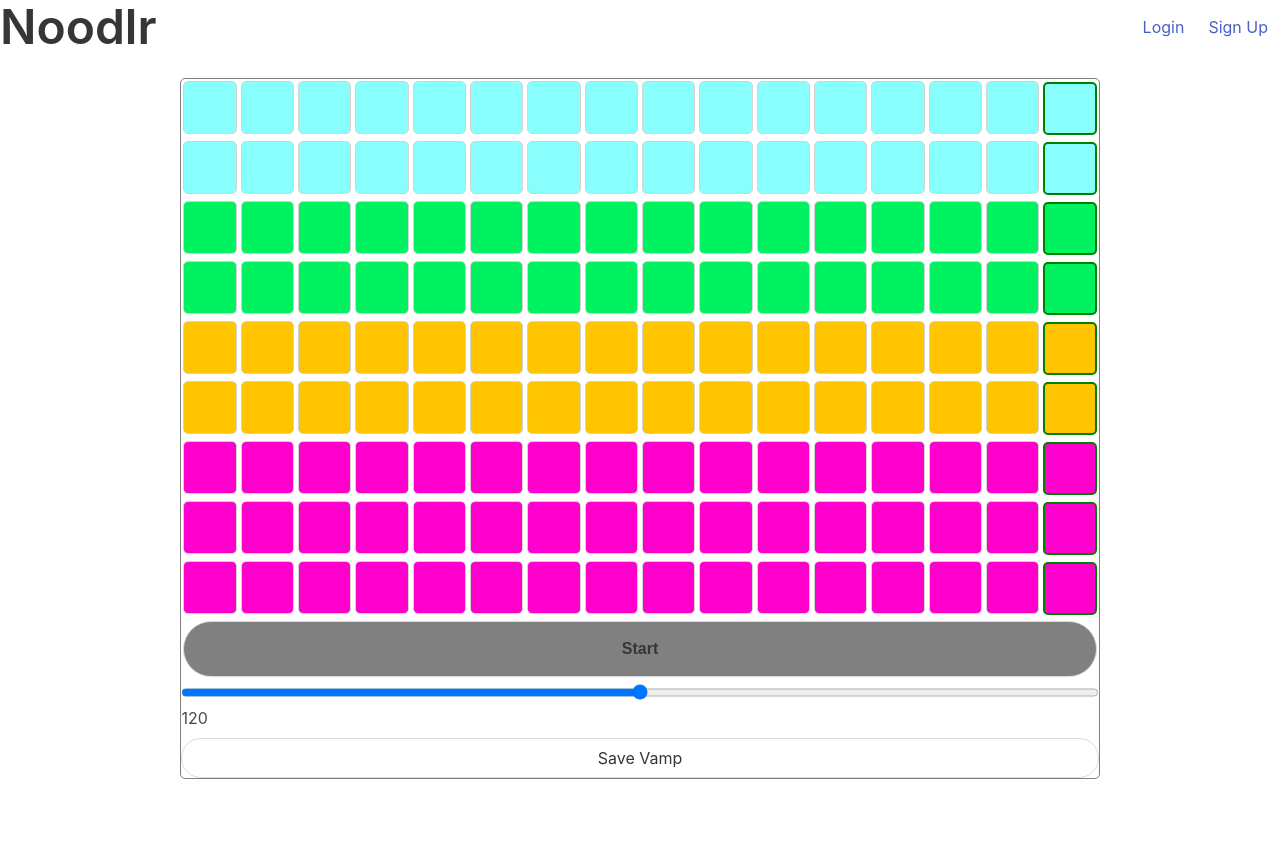
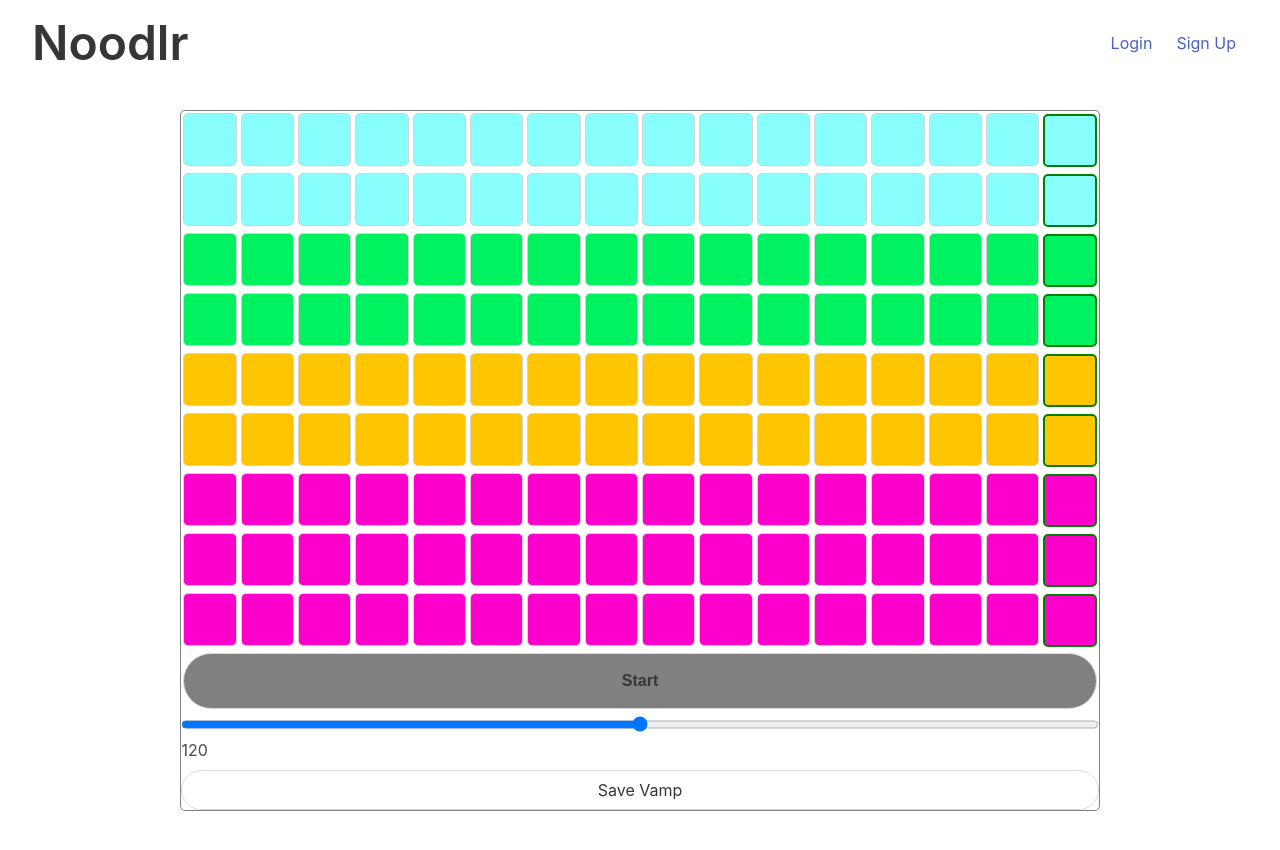
Before and after one commit to Garrett-Bodley/noodlr-frontend, a React (Create React App) app: page / in a window 1280 px wide. Shown: the top 850 px of the page. Before the commit the page ends 827 px from the top, so only its background shows below. Built offline with nearby package versions, Linux system fonts and the light colour scheme; no server answers.

Commit message:
Make navbar conditionally render links.

```diff
--- a/src/components/Navbar.js
+++ b/src/components/Navbar.js
@@ -1,15 +1,24 @@
 import React, { Component } from 'react'
 import { Link } from 'react-router-dom'
+import { connect } from 'react-redux'
+import { logoutUser } from '../actions/authActions'
 
 class Navbar extends Component{
 
-
-  render(){
-    return(
-      <nav className="navbar" id="navbar">
-        <div className="navbar-brand" >
-          <p className="title is-1">Noodlr</p>
+  renderLinks = () => {
+    if(this.props.loggedIn){
+      return (
+        <div className="navbar-end">
+          <div className="navbar-item is-hoverable">
+            <Link to={`/users/${this.props.currentUser.id}`}>Profile</Link>
+          </div>
+          <div className="navbar-item is-hoverable">
+            <Link to="/login" onClick={this.props.logoutUser}>Log Out</Link>
+          </div>
         </div>
+      )
+    }else{
+      return(
         <div className="navbar-end">
           <div className="navbar-item is-hoverable">
             <Link to="/login">Login</Link>
@@ -18,10 +27,31 @@ class Navbar extends Component{
             <Link to="/signup" >Sign Up</Link>
           </div>
         </div>
+      )
+    }
+  }
+
+
+  render(){
+    return(
+      <nav className="navbar is-spaced" id="navbar">
+        <div className="navbar-brand" >
+          <p className="title is-1">  Noodlr</p>
+        </div>
+        {this.renderLinks()}
       </nav>
     )
   }
 
 }
 
-export default Navbar
+const mapStateToProps = (state) => ({
+  loggedIn: state.auth.loggedIn,
+  currentUser: state.auth.currentUser
+})
+
+const mapDispatchToProps = (dispatch) => ({
+  logoutUser: () => dispatch(logoutUser())
+})
+
+export default connect(mapStateToProps, mapDispatchToProps)(Navbar)
```
